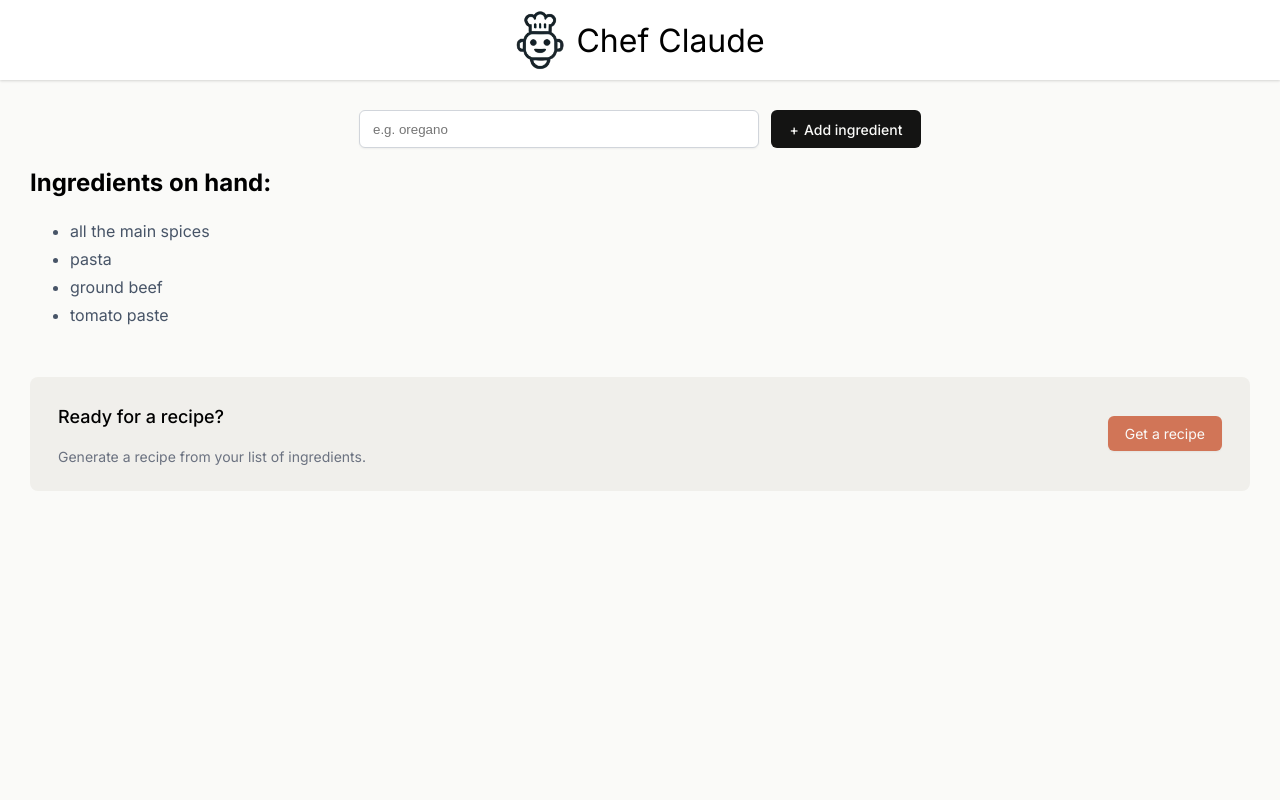
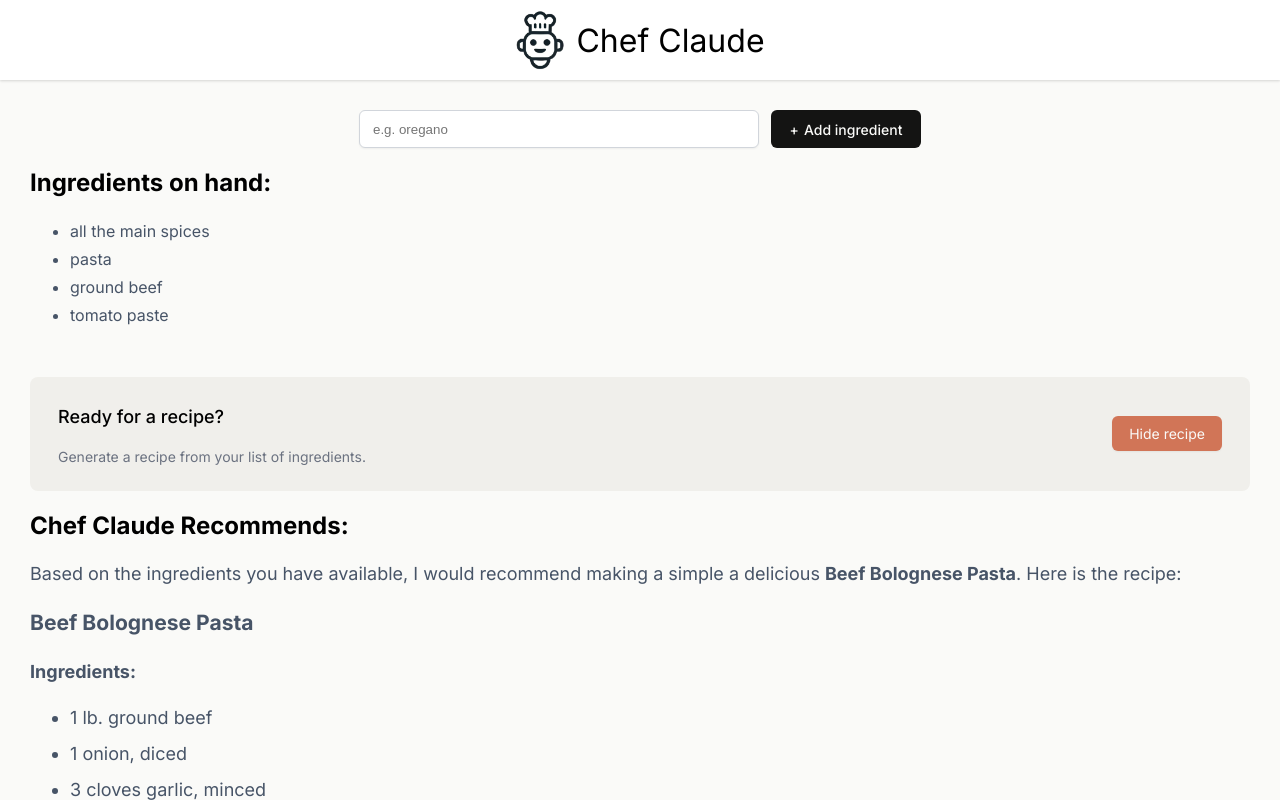
Before and after one commit to SekavArielight/chef-claude, a React (Vite) app: page / in a window 1280 px wide. Both pictures are taken after a click on the button "Get a recipe". Shown: the top 800 px of the page. Built offline with nearby package versions, Linux system fonts and the light colour scheme.

Commit message:
feat: implement recipe display functionality in MainComponent

```diff
--- a/src/components/MainComponent.jsx
+++ b/src/components/MainComponent.jsx
@@ -1,10 +1,19 @@
-import React from "react"
+import React, { useState } from "react";
 
 export default function Main() {
+  const [ingredients, setIngredients] = useState([
+    "all the main spices",
+    "pasta",
+    "ground beef",
+    "tomato paste",
+  ]);
 
-    const [ingredients, setIngredients] = React.useState(
-        ["all the main spices", "pasta", "ground beef", "tomato paste"]
-    )
+  const [recipeShown, setRecipeShown] = useState(false);
+
+  function showRecipe () {
+    setRecipeShown(prevRecipe => !prevRecipe)
+  };
+
   /**
    * Challenge:
    * 1. Create a boolean state that, for now, will represent whether
@@ -18,13 +27,13 @@
    * 4. Only display the recipe code content if `recipeShown` is true.
    */
 
-    const ingredientsListItems = ingredients.map(ingredient => (
+  const ingredientsListItems = ingredients.map((ingredient) => (
     <li key={ingredient}>{ingredient}</li>
-    ))
+  ));
 
   function addIngredient(formData) {
-        const newIngredient = formData.get("ingredient")
-        setIngredients(prevIngredients => [...prevIngredients, newIngredient])
+    const newIngredient = formData.get("ingredient");
+    setIngredients((prevIngredients) => [...prevIngredients, newIngredient]);
   }
 
   return (
@@ -38,18 +47,83 @@
         />
         <button>Add ingredient</button>
       </form>
-            {ingredients.length > 0 && <section>
+      {ingredients.length > 0 && (
+        <section>
           <h2>Ingredients on hand:</h2>
-                <ul className="ingredients-list" aria-live="polite">{ingredientsListItems}</ul>
-                {ingredients.length > 3 && <div className="get-recipe-container">
+          <ul className="ingredients-list" aria-live="polite">
+            {ingredientsListItems}
+          </ul>
+          {ingredients.length > 3 && (
+            <div className="get-recipe-container">
               <div>
                 <h3>Ready for a recipe?</h3>
                 <p>Generate a recipe from your list of ingredients.</p>
               </div>
-                    <button>Get a recipe</button>
-                </div>}
-            </section>}
-            {/** Paste recipeCode.md contents here */}
+              <button onClick={showRecipe}>{!recipeShown ? "Get a" : "Hide"} recipe</button>
+            </div>
+          )}
+        </section>
+      )}
+
+      {recipeShown ? <section>
+        <h2>Chef Claude Recommends:</h2>
+        <article className="suggested-recipe-container" aria-live="polite">
+          <p>
+            Based on the ingredients you have available, I would recommend
+            making a simple a delicious <strong>Beef Bolognese Pasta</strong>.
+            Here is the recipe:
+          </p>
+          <h3>Beef Bolognese Pasta</h3>
+          <strong>Ingredients:</strong>
+          <ul>
+            <li>1 lb. ground beef</li>
+            <li>1 onion, diced</li>
+            <li>3 cloves garlic, minced</li>
+            <li>2 tablespoons tomato paste</li>
+            <li>1 (28 oz) can crushed tomatoes</li>
+            <li>1 cup beef broth</li>
+            <li>1 teaspoon dried oregano</li>
+            <li>1 teaspoon dried basil</li>
+            <li>Salt and pepper to taste</li>
+            <li>
+              8 oz pasta of your choice (e.g., spaghetti, penne, or linguine)
+            </li>
+          </ul>
+          <strong>Instructions:</strong>
+          <ol>
+            <li>Bring a large pot of salted water to a boil for the pasta.</li>
+            <li>
+              In a large skillet or Dutch oven, cook the ground beef over
+              medium-high heat, breaking it up with a wooden spoon, until
+              browned and cooked through, about 5-7 minutes.
+            </li>
+            <li>
+              Add the diced onion and minced garlic to the skillet and cook for
+              2-3 minutes, until the onion is translucent.
+            </li>
+            <li>Stir in the tomato paste and cook for 1 minute.</li>
+            <li>
+              Add the crushed tomatoes, beef broth, oregano, and basil. Season
+              with salt and pepper to taste.
+            </li>
+            <li>
+              Reduce the heat to low and let the sauce simmer for 15-20 minutes,
+              stirring occasionally, to allow the flavors to meld.
+            </li>
+            <li>
+              While the sauce is simmering, cook the pasta according to the
+              package instructions. Drain the pasta and return it to the pot.
+            </li>
+            <li>
+              Add the Bolognese sauce to the cooked pasta and toss to combine.
+            </li>
+            <li>
+              Serve hot, garnished with additional fresh basil or grated
+              Parmesan cheese if desired.
+            </li>
+          </ol>
+        </article>
+      </section> : null}
     </main>
-    )
+  );
 }
```
Lines whose indentation alone changed are shown as unchanged.
